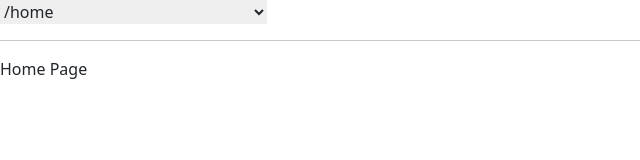
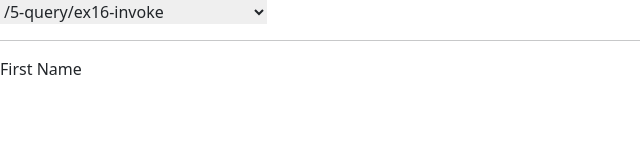
Before and after one commit to video-corsi/e2e-test-in-cypress-react, a React (Vite) app: page /5-query/ex16-invoke in a window 1280 px wide. Before the commit this address led to /home. Shown: the top 160 px of the page, without its empty margins (0-640 px from the left). Built offline with nearby package versions, Linux system fonts and the light colour scheme.

Commit message:
add 5-query/ex16-invoke

```diff
--- /dev/null
+++ b/src/examples/5-query/Ex16Invoke.tsx
@@ -0,0 +1,14 @@
+export default function () {
+  const dynamic = 'item' + Date.now()
+
+  return (
+    <div>
+      <div>
+        <label htmlFor={dynamic}>First Name</label>
+      </div>
+      <div>
+        <input type="text" id={dynamic}/>
+      </div>
+    </div>
+  )
+}
--- a/src/routes.tsx
+++ b/src/routes.tsx
@@ -19,6 +19,7 @@ import Ex12Alias from "./examples/5-query/Ex12Alias";
 import Ex13ExistVsVisible from "./examples/5-query/Ex13ExistVsVisible";
 import Ex14AutomaticWaiting from './examples/5-query/Ex14AutomaticWaiting';
 import Ex15Find from "./examples/5-query/Ex15Find";
+import Ex16Invoke from "./examples/5-query/Ex16Invoke";
 import Playground from './examples/Playground';
 import AntDemo from './pages/AntDemo';
 import Home from './pages/Home';
@@ -56,5 +57,6 @@ export const routes = [
   { path: "/5-query/ex13-exist-vs-visible", element: <Ex13ExistVsVisible /> },
   { path: "/5-query/ex14-automatic-waiting", element: <Ex14AutomaticWaiting /> },
   { path: "/5-query/ex15-find", element: <Ex15Find /> },
+  { path: "/5-query/ex16-invoke", element: <Ex16Invoke /> },
   { path: '*', element: <Navigate to="home" /> },
 ];
```
Also changed, not shown: 1 other file (tests, documents, lock files or other folders).
